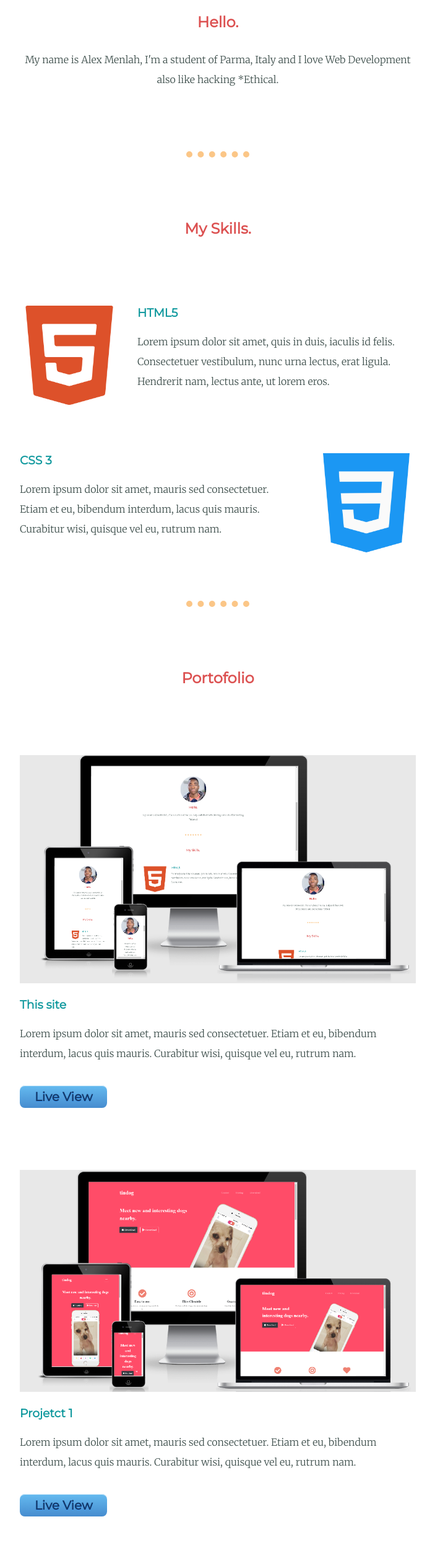
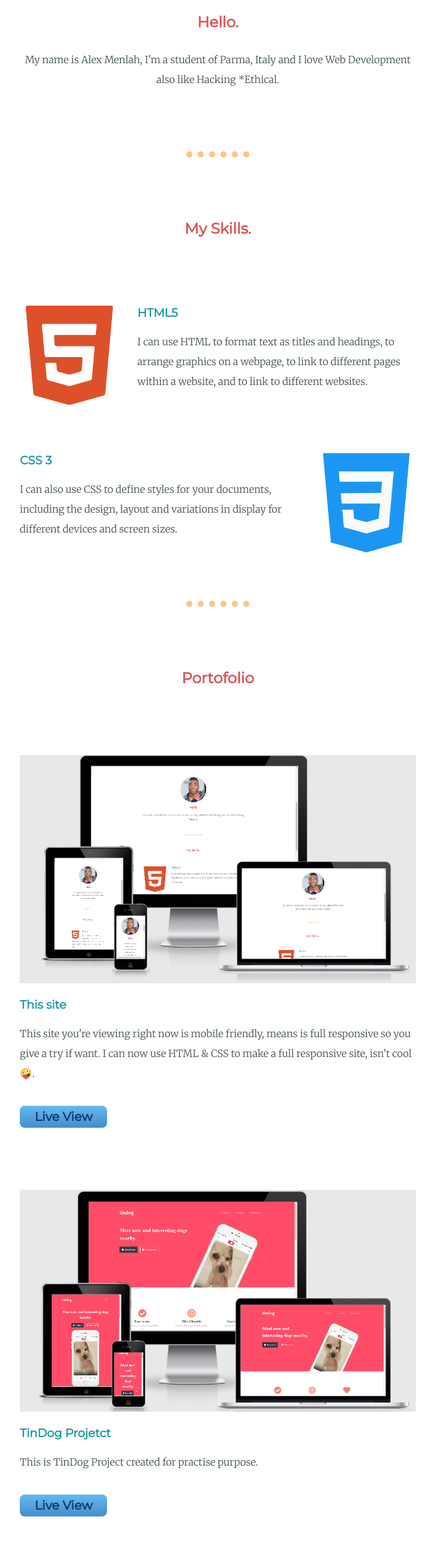
Before and after one commit to alejnr/alejnr.github.io, a plain HTML site: page index.html in a window 1280 px wide. Shown: the part 907-3420 px from the top of the page at 62% size, without its empty margins (288-991 px from the left). Drawn offline with Linux system fonts and the light colour scheme.

Commit message:
Update index.html

```diff
--- a/index.html
+++ b/index.html
@@ -9,18 +9,18 @@
   <link rel="icon" href="images/favicon.ico">
   <link href="https://fonts.googleapis.com/css2?family=Merriweather:wght@300&family=Montserrat&family=Sacramento&display=swap" rel="stylesheet">
 </head>
+  <!-- Alright you can look at this code, but don't copy all the code small is enough 😉 -->
 
 <body>
   <div class="top-container">
     <h1>I'm Alex Menlah</h1>
     <p class="subtitle">a <span>front-end</span> web developer.</p>
-    <!-- <img class="front-end-img" src="images/front-end.png" alt="front-end-img"> -->
   </div>
   <div class="middle-container">
     <div class="profile">
       <img class="profile-pic" src="images/alex.png" alt="Alex profile picture">
       <h2>Hello.</h2>
-      <p class="Bio">My name is Alex Menlah, I'm a student of Parma, Italy and I love Web Development also like hacking *Ethical.</p>
+      <p class="Bio">My name is Alex Menlah, I'm a student of Parma, Italy and I love Web Development also like Hacking *Ethical.</p>
     </div>
     <hr>
     <div class="skills">
@@ -28,12 +28,12 @@
       <div class="skill-row">
         <img class="html-img" src="images/html.png" alt="html-img">
         <h3>HTML5</h3>
-        <p>Lorem ipsum dolor sit amet, quis in duis, iaculis id felis. Consectetuer vestibulum, nunc urna lectus, erat ligula. Hendrerit nam, lectus ante, ut lorem eros.</p>
+        <p>I can use HTML to format text as titles and headings, to arrange graphics on a webpage, to link to different pages within a website, and to link to different websites.</p>
       </div>
       <div class="skill-row">
         <img class="css-img" src="images/css.png" alt="css-img">
         <h3>CSS 3</h3>
-        <p>Lorem ipsum dolor sit amet, mauris sed consectetuer. Etiam et eu, bibendum interdum, lacus quis mauris. Curabitur wisi, quisque vel eu, rutrum nam.</p>
+        <p>I can also use CSS to define styles for your documents, including the design, layout and variations in display for different devices and screen sizes.</p>
       </div>
     </div>
     <hr>
@@ -41,20 +41,20 @@
     <div class="portofolio">
       <img class="mainsite-img" src="images/portofolio/main-site.PNG" alt="main-site">
       <h3>This site</h3>
-      <p>Lorem ipsum dolor sit amet, mauris sed consectetuer. Etiam et eu, bibendum interdum, lacus quis mauris. Curabitur wisi, quisque vel eu, rutrum nam.</p>
+      <p>This site you're viewing right now is mobile friendly, means is full responsive so you give a try if want. I can now use HTML & CSS to make a full responsive site, isn't cool 🤪.</p>
       <a class="btn" href="https://iamalexmenlah.github.io/" target="_blank">Live View</a>
     </div>
     <div class="portofolio">
       <img class="project1-img" src="images/portofolio/tindog.PNG" alt="tindog-img">
-      <h3>Projetct 1</h3>
-      <p>Lorem ipsum dolor sit amet, mauris sed consectetuer. Etiam et eu, bibendum interdum, lacus quis mauris. Curabitur wisi, quisque vel eu, rutrum nam.</p>
+      <h3>TinDog Projetct</h3>
+      <p>This is TinDog Project created for practise purpose.</p>
       <a class="btn" href="https://iamalexmenlah.github.io/TinDog-Website-by-Alex-Menlah/" target="_blank">Live View</a>
     </div>
 
     <div class="portofolio">
       <img class="wordpress-img" src="images/portofolio/wordpress.PNG" alt="wordpress-img">
-      <h3>Projetct 2</h3>
-      <p>Lorem ipsum dolor sit amet, mauris sed consectetuer. Etiam et eu, bibendum interdum, lacus quis mauris. Curabitur wisi, quisque vel eu, rutrum nam.</p>
+      <h3>My WordPress site</h3>
+      <p>I can also use WordPress to build you a Responsive website Both Personal & Woocommerce.</p>
       <a class="btn" href="https://iamalexmenlah.codes/" target="_blank">Live View</a>
     </div>
 
@@ -71,8 +71,8 @@
   <div class="bottom-container">
     <a class="footer-link" href="https://www.instagram.com/iamalexmenlah/"target="_blank">Instagram</a>
     <a class="footer-link" href="https://twitter.com/iamalexmenlah/"target="_blank">Twitter</a>
-    <a class="footer-link" href="https://alexmenlah.com/" target="_blank">Website</a>
-    <p class="copyright">© 2020 Alex Menlah.</p>
+    <a class="footer-link" href="mailto:alexamenlah99@gmail.com">Hire me</a>
+    <p class="copyright">© 2020 Alex Menlah</p>
   </div>
 
 </body>
```
